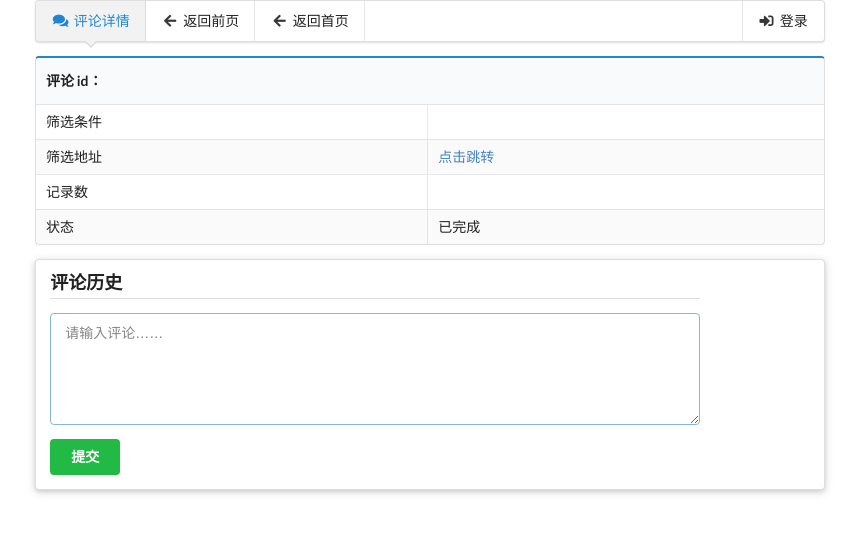
After one commit to yuangezhizao/project, a Python web app: template main/templates/ins/advive.html in a window 1280 px wide. The commit adds this page. Shown: the top 537 px of the page, without its empty margins (210-1069 px from the left). Run offline with Jinja, Linux system fonts and the light colour scheme; the template is opened without the code that fills it, so the values that code supplies are empty; some libraries are stand-ins or nearby versions.

Commit message:
评论回复；玄学“advive_id”修正为“advice_id”

```diff
--- /dev/null
+++ b/main/templates/ins/advive.html
@@ -0,0 +1,85 @@
+{% extends "/base.html" %}
+{% from 'macros.html' import message_part with context %}
+
+{% block title %}评论详情{% endblock %}
+
+{% block nav %}
+    <a class="active item"><i class="comments icon"></i>评论详情</a>
+    <a class="item" href="{{ request.referrer }}"><i class="arrow left icon"></i>返回前页</a>
+    <a class="item" href="{{ url_for('main.index') }}"><i class="arrow left icon"></i>返回首页</a>
+{% endblock %}
+
+{% block content %}
+    <div class="card">
+        <div class="content">
+            <table class="ui unstackable celled striped blue compact table">
+                <thead>
+                <tr>
+                    <th colspan="2">评论 id：{{ advive.id }}</th>
+                </tr>
+                </thead>
+                <tbody>
+                <tr>
+                    <td>筛选条件</td>
+                    <td>{{ advive.filter }}</td>
+                </tr>
+                <tr>
+                    <td>筛选地址</td>
+                    <td><a href="{{ advive.url }}" target="_blank">点击跳转</a></td>
+                </tr>
+                <tr>
+                    <td>记录数</td>
+                    <td>{{ advive.passed_count }}</td>
+                </tr>
+                <tr>
+                    <td>状态</td>
+                    <td>
+                        {% if advive.status == 0 %}
+                            未回复
+                        {% elif advive.status == 1 %}
+                            已回复
+                        {% elif advive.status == 2 %}
+                            新回复
+                        {% else %}
+                            已完成
+                        {% endif %}
+                    </td>
+                </tr>
+                </tbody>
+            </table>
+        </div>
+    </div>
+    {{ message_part() }}
+    <div class="ui raised segment">
+        <div class="ui comments">
+            <h3 class="ui dividing header">评论历史</h3>
+            {% for comment in comments %}
+                <div class="comment">
+                    <a class="avatar">
+                        <i class="comment icon"></i>
+                    </a>
+                    <div class="content">
+                        <a class="author">{{ comment.author.name }}</a>
+                        <div class="metadata">
+                            <span class="date">{{ moment(comment.timestamp).format('YYYY MMMM Do ，h:mm:ss a') }}</span>
+                        </div>
+                        <div class="text">
+                            {{ comment.body }}
+                        </div>
+                    </div>
+                </div>
+            {% endfor %}
+            <form action="{{ url_for('ins.comment') }}" method="post" class="ui reply form">
+                <div class="field">
+                    <div class="ui input">
+                        <textarea class="ui input" style="margin-top: 0px; margin-bottom: 0px; height: 112px;"
+                                  type="text" rows="5" name="body" placeholder="请输入评论……" autofocus></textarea>
+                    </div>
+                </div>
+                <input type="hidden" name="advice_id" value="{{ advive.id }}"/>
+                <input type="hidden" name="csrf_token" value="{{ csrf_token() }}"/>
+                <input class="ui positive button" type="submit" value="提交">
+            </form>
+        </div>
+    </div>
+{% endblock %}
```
Also changed, not shown: main/blueprints/ins.py (+25 -4 lines), main/templates/ins/advive_list.html (+4 -4 lines).
